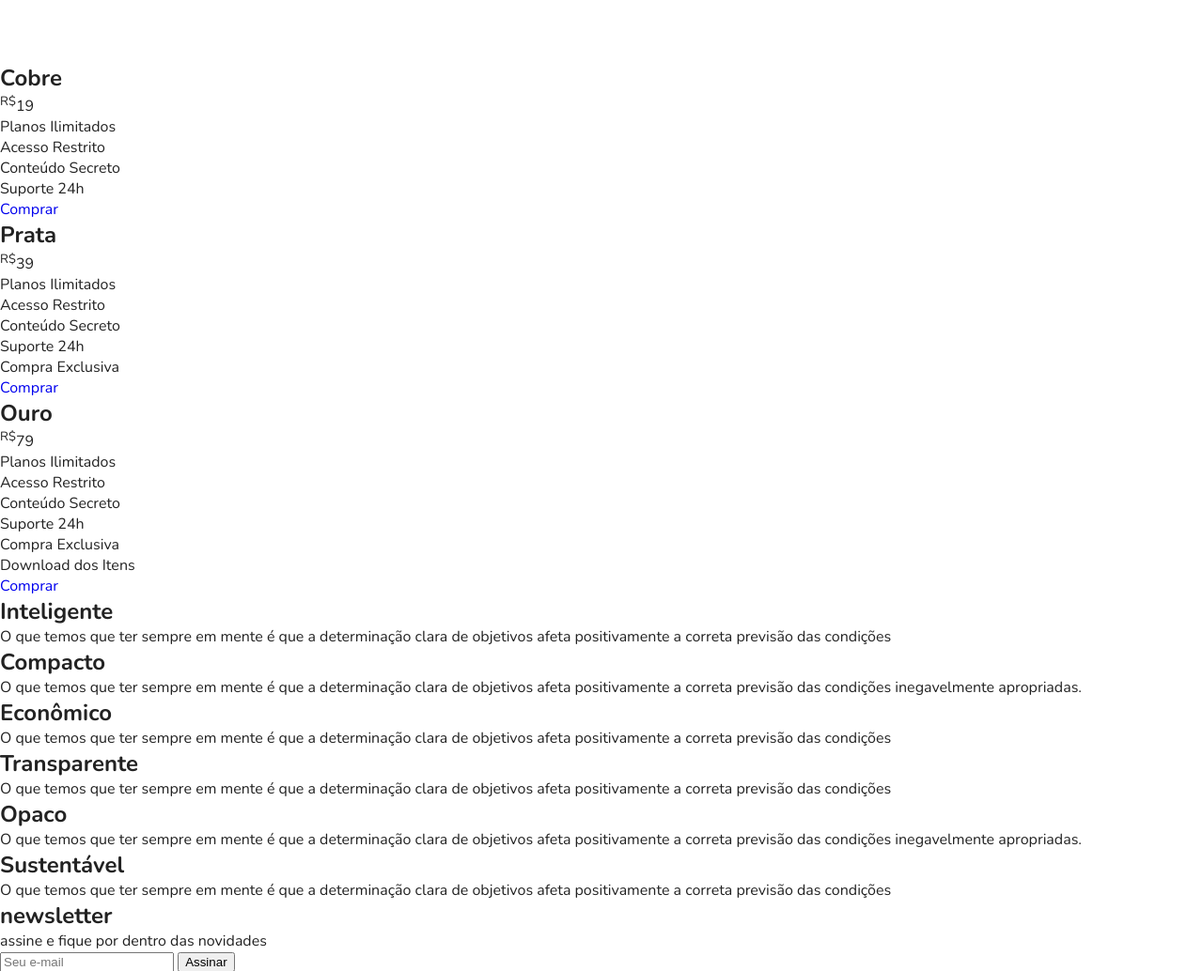
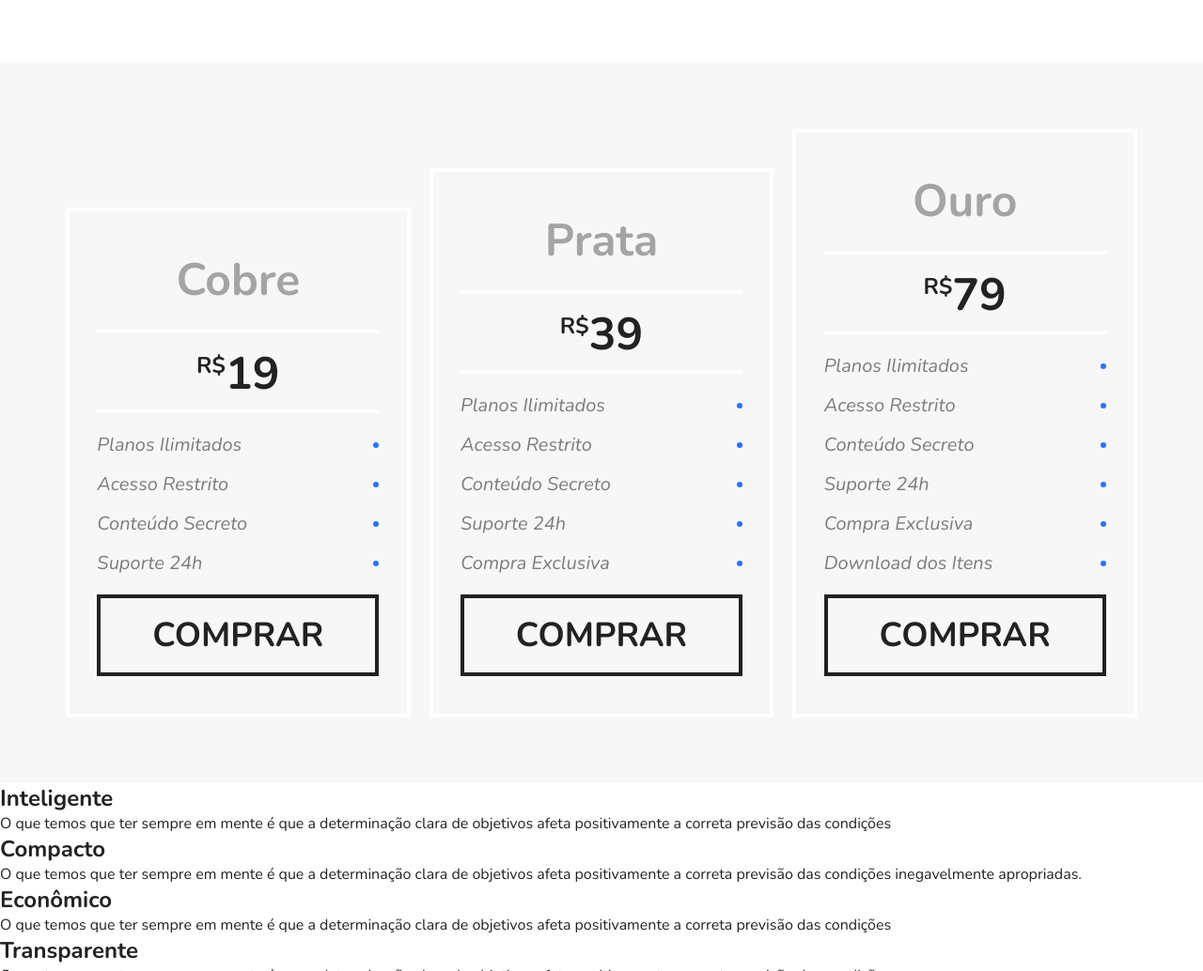
Before and after one commit to Thiteago/FlexBlog, a plain HTML site: page index.html in a window 1280 px wide. Shown: the part 1754-2788 px from the top of the page at 94% size. Drawn offline with nearby package versions, Linux system fonts and the light colour scheme.

Commit message:
preco css

```diff
--- a/css/style.css
+++ b/css/style.css
@@ -175,3 +175,95 @@ img{
 .blue{
     border-top: 8px solid #66d9eb;
 }
+
+/*Preco*/
+
+.preco{
+    background: #f7f7f7;
+    padding: 60px;
+    display: flex;
+    flex-wrap: wrap;
+    align-items: flex-end;
+}
+
+.preco-item{
+    flex: 1 1 260px;
+    border: 4px solid white;
+    padding: 20px;
+    margin: 10px;
+}
+
+.preco-item h2{
+    font-size: 3em;
+    color: #a4a4a4;
+    text-align: center;
+    margin-top: 20px;
+}
+
+.preco-item span{
+    max-width: 300px;
+    margin: 20px auto;
+    display: block;
+    text-align: center;
+    font-weight: bold;
+    font-size: 3em;
+    padding: 10px 0 5px 0;
+    border-top: 4px solid white;
+    border-bottom: 4px solid white;
+}
+
+.preco-item sup{
+    font-size: 1.5rem;
+}
+
+.preco-item ul{
+    max-width: 300px;
+    margin: 20px auto;
+    font-size: 1.25em;
+    font-style: italic;
+    color: #7c7c7c;
+}
+
+.preco-item li{
+    display: flex;
+    justify-content: space-between;
+    align-items: center;
+    margin-bottom: 15px;
+}
+
+.preco-item li::after{
+    content: '';
+    display: block;
+    width: 6px;
+    height: 6px;
+    background: #2c70ff;
+    border-radius: 50%;
+}
+
+.preco-item a{
+    max-width: 300px;
+    display: block;
+    margin: 20px auto;
+    border: 4px solid;
+    color: #222222;
+    text-transform: uppercase;
+    font-weight: bold;
+    font-size: 2.25em;
+    padding: 15px 0;
+    text-align: center;
+}
+
+@media (max-width: 800px){
+    .preco{
+        padding-left: 10px;
+        padding-right: 10px;
+    }
+
+    .preco .preco:nth-child(3){
+        order: -2;
+    }
+
+    .preco .preco:nth-child(2){
+        order: -1;
+    }
+}
```
